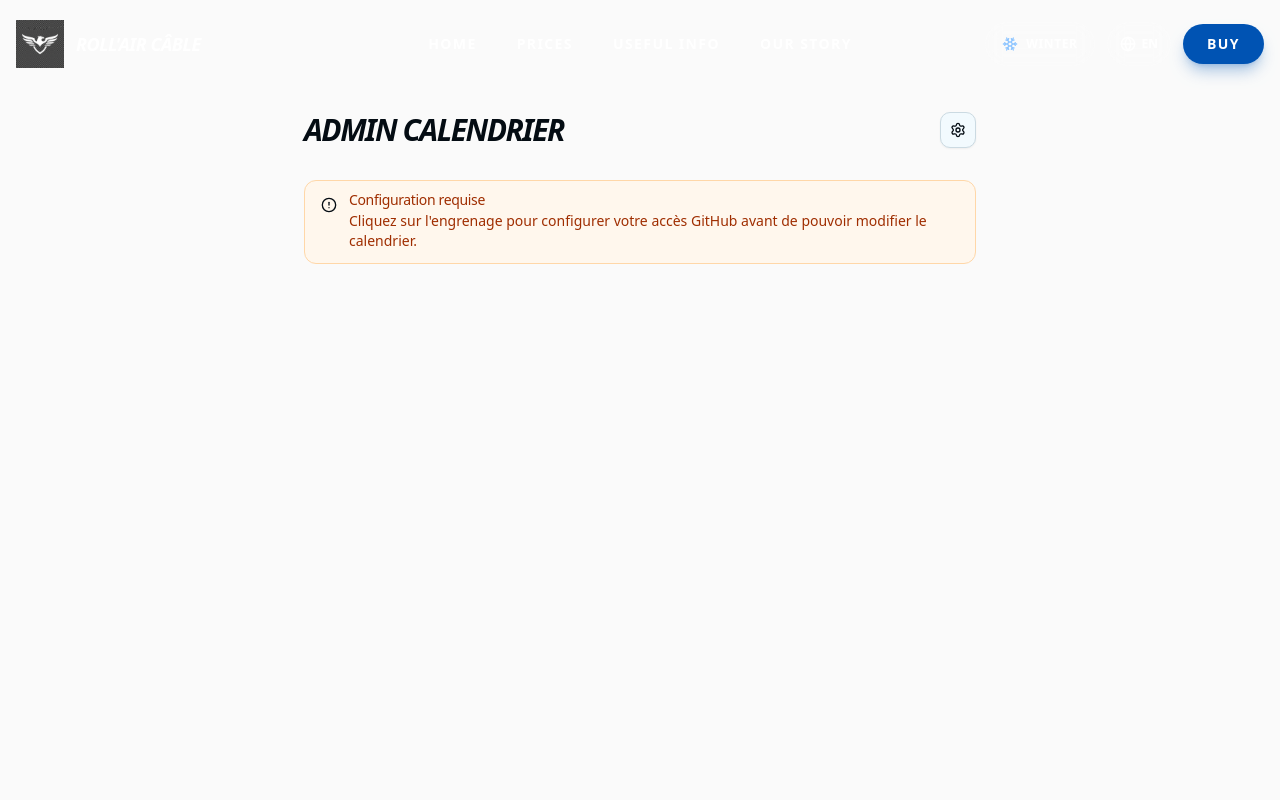
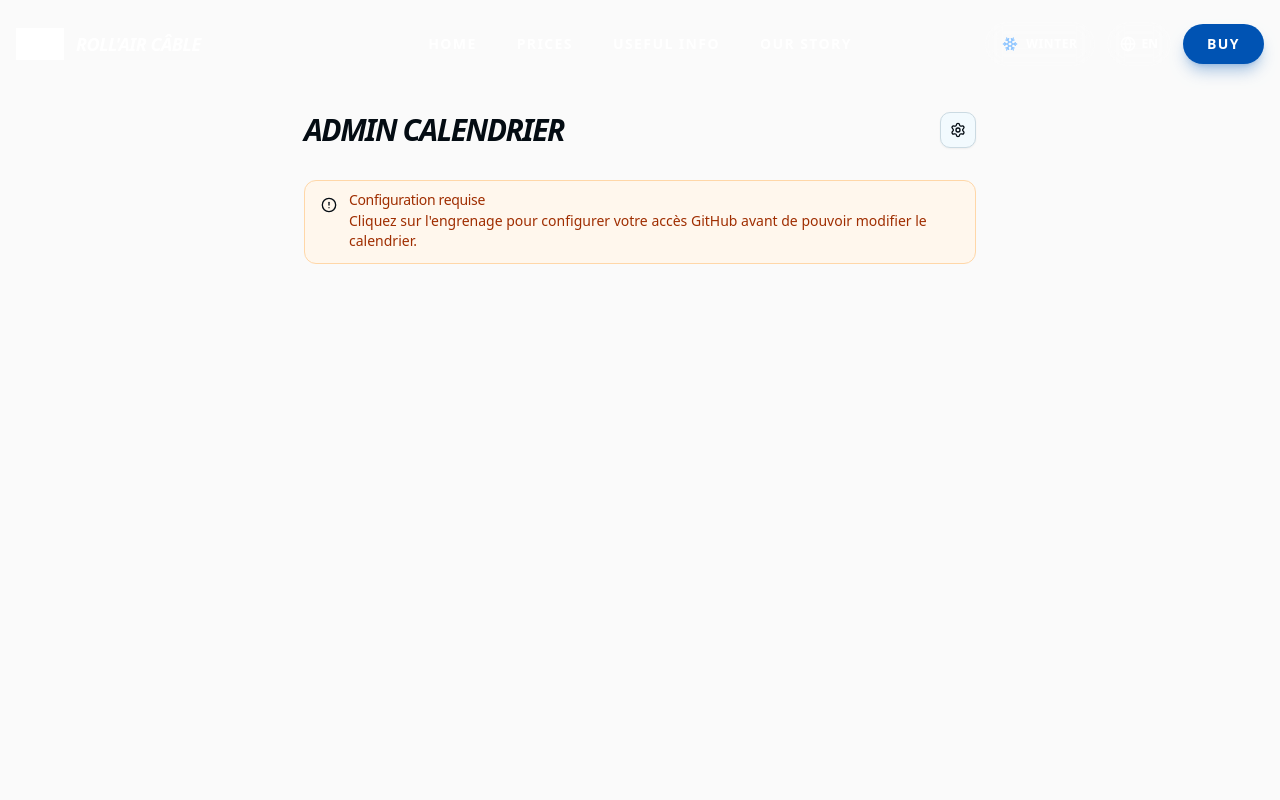
Before and after one commit to La-tyrolienne/tyrolienne-orcieres, a Next.js app: page /en/admin in a window 1280 px wide. Shown: the top 800 px of the page. Built offline with nearby package versions, Linux system fonts and the light colour scheme.

Commit message:
Fix header logo - use CSS filter to make white logo from original

```diff
--- a/src/components/Header.tsx
+++ b/src/components/Header.tsx
@@ -118,10 +118,10 @@ export function Header() {
                     <Link href="/" className="flex items-center gap-3 group">
                         <div className="relative w-12 h-12">
                             <Image
-                                src="/logo-white.png"
+                                src="/logo-rollair.png"
                                 alt="Roll'Air Câble"
                                 fill
-                                className="object-contain"
+                                className="object-contain brightness-0 invert"
                             />
                         </div>
                         <span className="hidden sm:block text-white font-black uppercase italic tracking-tight text-lg">
```
